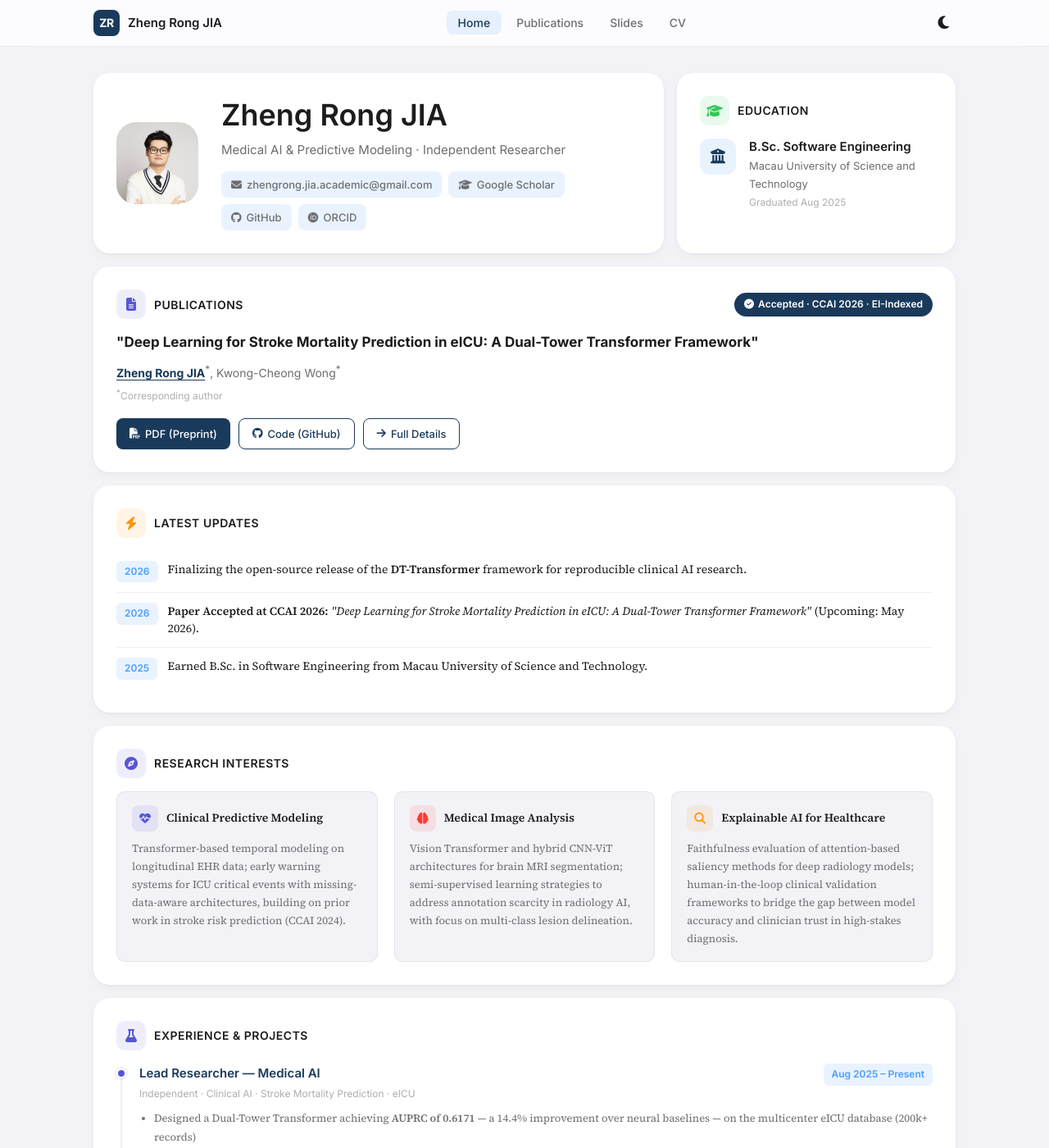
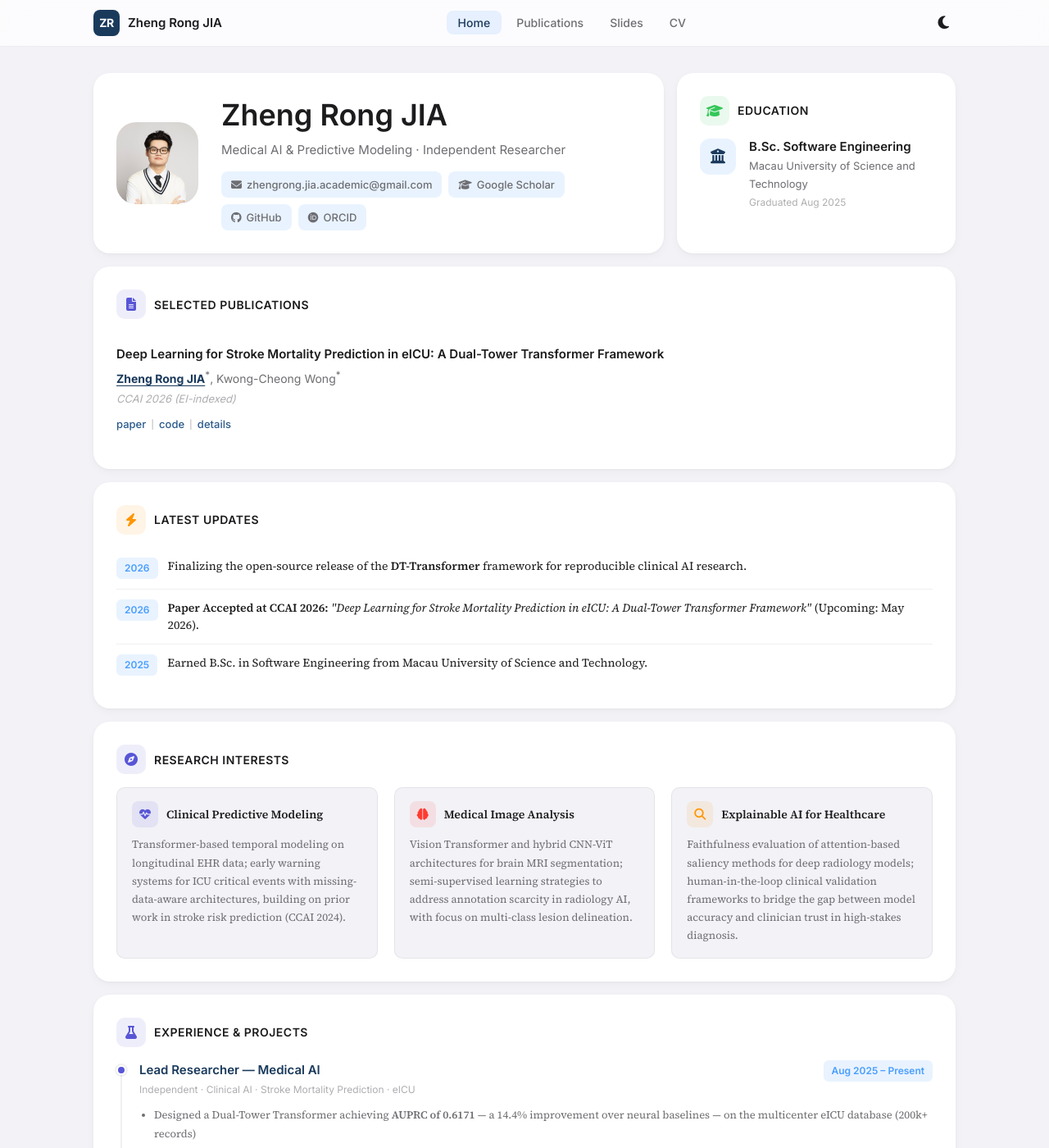
Before and after one commit to ZR-JIA/zr-jia.github.io, a Jekyll site: the page built from _pages/index.md, in a window 1280 px wide and 1400 px high. Shown: the whole window at 82% size. Built offline with Jekyll 4.4.1, drawn with Linux system fonts in a browser that asks for light colours.

Commit message:
style: simplify Publications card to academic list format with inline links

```diff
--- a/_pages/index.md
+++ b/_pages/index.md
@@ -53,35 +53,28 @@ description: "AI researcher specializing in Clinical AI and Deep Learning. MPhil
       </div>
     </div>
 
-    <!-- Publications Card — full-width, right below hero row -->
-    <div class="bento-card bento-span-3 pub-core-card">
-      <div class="pub-core-header">
-        <div class="bento-card-header" style="margin-bottom:0;">
-          <div class="bento-card-icon" style="background:var(--tag-ai-bg);color:var(--tag-ai);">
-            <i class="fas fa-file-alt"></i>
+    <!-- Selected Publications -->
+    <div class="bento-card bento-span-3">
+      <div class="bento-card-header">
+        <div class="bento-card-icon" style="background:var(--tag-ai-bg);color:var(--tag-ai);">
+          <i class="fas fa-file-alt"></i>
+        </div>
+        <span class="bento-card-title">Selected Publications</span>
+      </div>
+      <ul class="pub-academic-list">
+        <li class="pub-academic-item">
+          <p class="pub-academic-title">Deep Learning for Stroke Mortality Prediction in eICU: A Dual-Tower Transformer Framework</p>
+          <p class="pub-academic-authors"><span class="pub-author-self">Zheng Rong JIA</span><sup>*</sup>, Kwong-Cheong Wong<sup>*</sup></p>
+          <p class="pub-academic-venue">CCAI 2026 (EI-indexed)</p>
+          <div class="pub-academic-links">
+            <a href="https://drive.google.com/file/d/1yl0XyzkV9QuHWtkpBu8RyXFypU3Ptb8b/view?usp=sharing" target="_blank" rel="noopener noreferrer">paper</a>
+            <span class="pub-link-sep">|</span>
+            <a href="https://github.com/ZR-JIA/Dual-Tower-Transformer-eICU-Stroke" target="_blank" rel="noopener noreferrer">code</a>
+            <span class="pub-link-sep">|</span>
+            <a href="/publications/">details</a>
           </div>
-          <span class="bento-card-title">Publications</span>
-        </div>
-        <span class="pub-badge-ei"><i class="fas fa-check-circle"></i> Accepted · CCAI 2026 · EI-Indexed</span>
-      </div>
-      <p class="pub-core-title">"Deep Learning for Stroke Mortality Prediction in eICU: A Dual-Tower Transformer Framework"</p>
-      <p class="pub-core-authors">
-        <span class="pub-author-self">Zheng Rong JIA</span><sup>*</sup>,&nbsp;Kwong-Cheong Wong<sup>*</sup>
-      </p>
-      <p class="pub-core-note"><sup>*</sup>Corresponding author</p>
-      <div class="pub-core-actions">
-        <a href="https://drive.google.com/file/d/1yl0XyzkV9QuHWtkpBu8RyXFypU3Ptb8b/view?usp=sharing"
-           class="btn btn-primary pub-btn" target="_blank" rel="noopener noreferrer">
-          <i class="fas fa-file-pdf"></i> PDF (Preprint)
-        </a>
-        <a href="https://github.com/ZR-JIA/Dual-Tower-Transformer-eICU-Stroke"
-           class="btn btn-outline pub-btn" target="_blank" rel="noopener noreferrer">
-          <i class="fab fa-github"></i> Code (GitHub)
-        </a>
-        <a href="/publications/" class="btn btn-outline pub-btn">
-          <i class="fas fa-arrow-right"></i> Full Details
-        </a>
-      </div>
+        </li>
+      </ul>
     </div>
 
     <!-- Recent News Card -->
--- a/assets/css/main.css
+++ b/assets/css/main.css
@@ -655,6 +655,71 @@ img {
   margin-top: 10px;
 }
 
+/* ---- Academic Publication List ---- */
+.pub-academic-list {
+  list-style: none;
+}
+
+.pub-academic-item {
+  padding: 16px 0;
+  border-bottom: 1px solid var(--color-border);
+}
+
+.pub-academic-item:last-child {
+  border-bottom: none;
+}
+
+.pub-academic-title {
+  font-family: 'Inter', sans-serif;
+  font-size: 15px;
+  font-weight: 600;
+  color: var(--color-text);
+  line-height: 1.5;
+  margin-bottom: 4px;
+}
+
+.pub-academic-authors {
+  font-family: 'Inter', sans-serif;
+  font-size: 14px;
+  color: var(--color-text-secondary);
+  margin-bottom: 2px;
+}
+
+.pub-academic-venue {
+  font-family: 'Inter', sans-serif;
+  font-size: 13px;
+  color: var(--color-text-tertiary);
+  font-style: italic;
+  margin-bottom: 8px;
+}
+
+.pub-academic-links {
+  display: flex;
+  align-items: center;
+  gap: 6px;
+  flex-wrap: wrap;
+}
+
+.pub-academic-links a {
+  font-family: 'Inter', sans-serif;
+  font-size: 13px;
+  font-weight: 500;
+  color: var(--color-primary-light);
+  text-decoration: none;
+  transition: color var(--transition);
+}
+
+.pub-academic-links a:hover {
+  color: var(--color-accent);
+  text-decoration: underline;
+}
+
+.pub-link-sep {
+  font-size: 13px;
+  color: var(--color-text-tertiary);
+  user-select: none;
+}
+
 /* ---- Slide Preview Card ---- */
 .slide-preview {
   display: flex;
```
